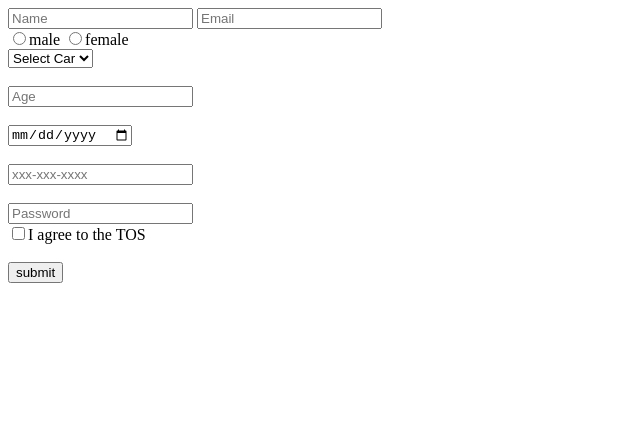
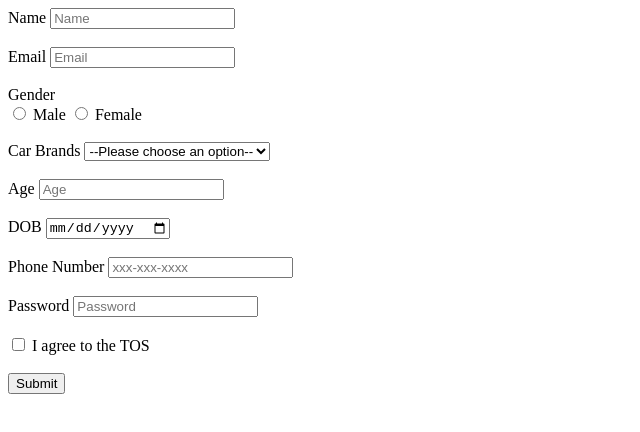
Before and after one commit to acciojob/signup-form-car-prasadkakad589, a website: page main.html in a window 1280 px wide. Shown: the whole page, without its empty margins (0-640 px from the left). Drawn offline with Linux system fonts and the light colour scheme.

Commit message:
created a submission

```diff
--- a/main.html
+++ b/main.html
@@ -1,41 +1,67 @@
 <!DOCTYPE html>
-
 <html>
-
 <head>
   <link rel="stylesheet" href="styles.css">
 </head>
 
 <body>
-	<!-- the entire body must be written by student -->
   <form method="post">
-		<input type="text" placeholder="Name" id="name" required/>
-		<input type="email" placeholder="Email" id="email" required/><br>
-		<input type="radio" id="gender_m" name="gender" required/>male
-		<input type="radio" id="gender_f" name="gender" required/>female
-		<br>
+
+    <label for="name">Name</label>
+    <input type="text" id="name" placeholder="Name" required />
+    <br><br>
+
+    <label for="email">Email</label>
+    <input type="email" id="email" placeholder="Email" required />
+    <br><br>
+
+    <label>Gender</label><br>
+    <label for="gender_m">
+      <input type="radio" id="gender_m" name="gender" required />
+      Male
+    </label>
+
+    <label for="gender_f">
+      <input type="radio" id="gender_f" name="gender" />
+      Female
+    </label>
+    <br><br>
+
+    <label for="cars">Car Brands</label>
     <select id="cars" required>
-			<option>Select Car</option>
+      <option value="" disabled selected>--Please choose an option--</option>
       <option>BMW</option>
       <option>Audi</option>
       <option>G-Wagon</option>
     </select>
-		<br>	<br>
-		<input type="number"  placeholder="Age" id="age" required/>
-		<br>	<br>
-		<input type="date" id="dob" required/>
-		<br>	<br>
-		<input type="tel" placeholder="xxx-xxx-xxxx" id="tel"/>
     <br><br>
-		<input type="password" placeholder="Password" id="password" required/>
-		<br>
-		<input type="checkbox" id="tos" required value="I agree to the TOS"/>I agree to the TOS
+
+    <label for="age">Age</label>
+    <input type="number" id="age" placeholder="Age" required />
     <br><br>
-		<input type="submit" value="submit" id="submit"/>
+
+    <label for="dob">DOB</label>
+    <input type="date" id="dob" required />
+    <br><br>
+
+    <label for="tel">Phone Number</label>
+    <input type="tel" id="tel" placeholder="xxx-xxx-xxxx" />
+    <br><br>
+
+    <label for="password">Password</label>
+    <input type="password" id="password" placeholder="Password" required />
+    <br><br>
+
+    <label for="tos">
+      <input type="checkbox" id="tos" required />
+      I agree to the TOS
+    </label>
+    <br><br>
+
+    <button type="submit">Submit</button>
+
   </form>
-    <script type="text/javascript" src="./script.js">
-</script>
 
+  <script type="text/javascript" src="./script.js"></script>
 </body>
-
 </html>
```
Lines whose indentation alone changed are shown as unchanged.
